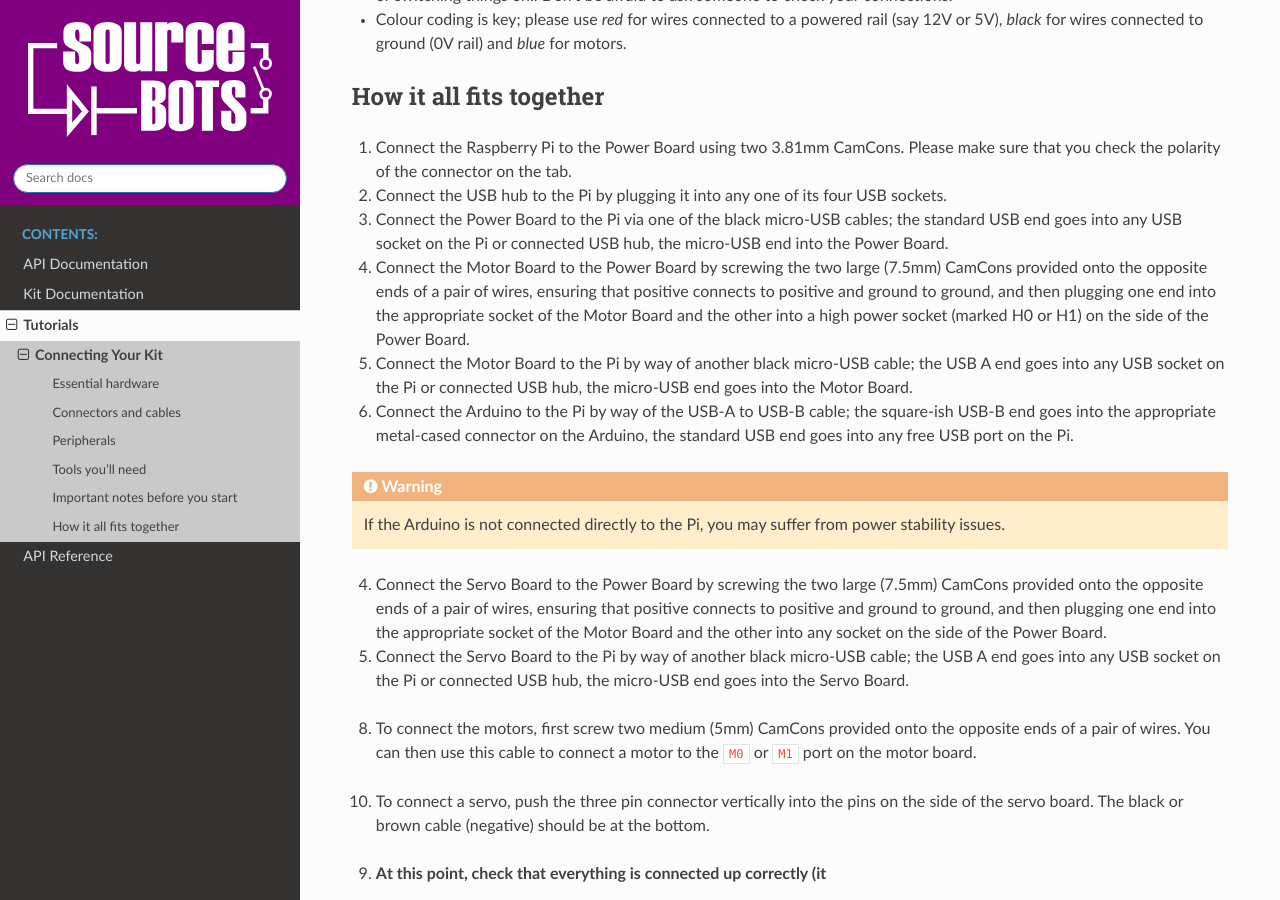
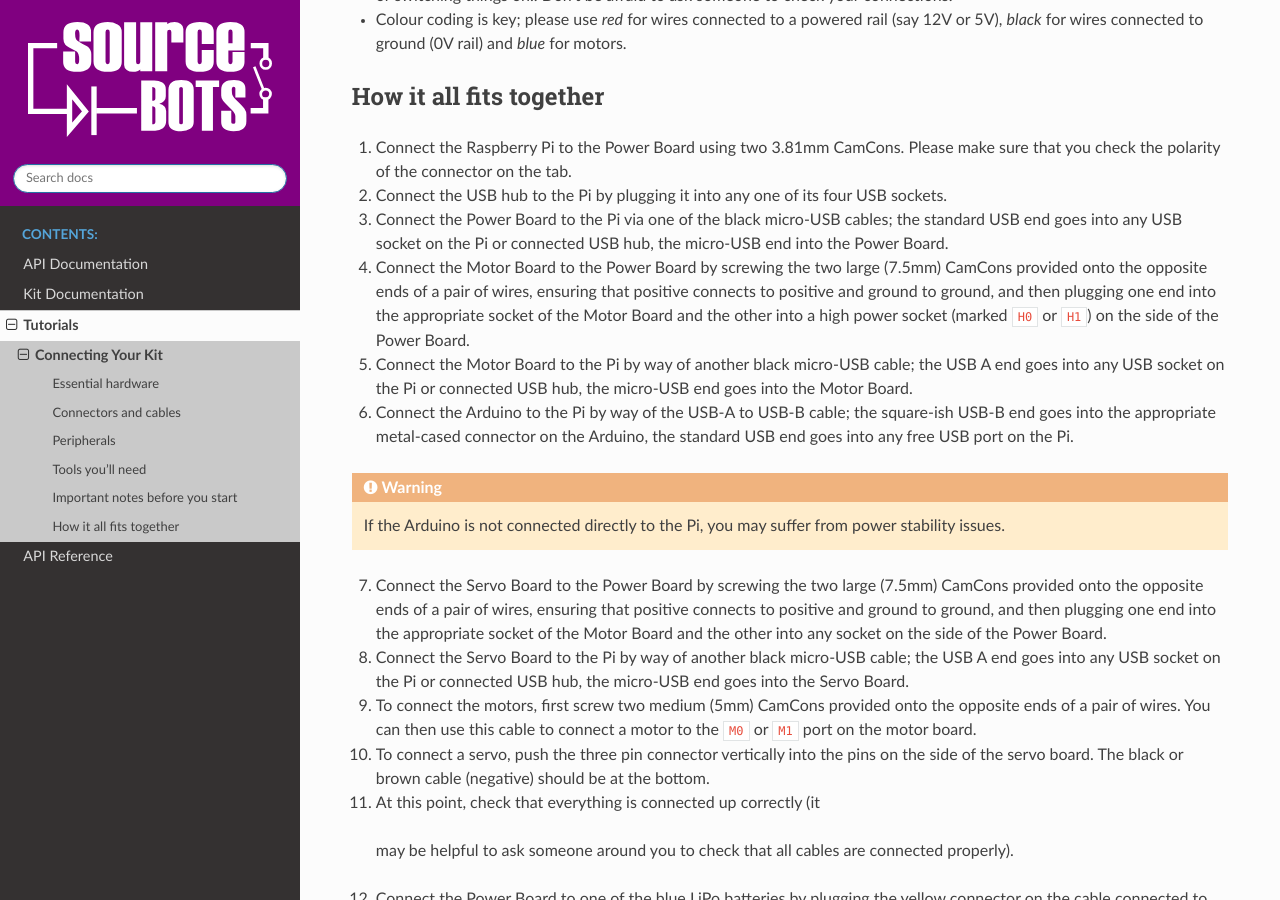
Before and after one commit to sourcebots/sbot, a Sphinx documentation site: the page built from docs/source/tutorials/connecting-your-kit.rst, in a window 1280 px wide and 900 px high, scrolled down 1450 px. Built offline with Sphinx 7.4.7 and the Read the Docs theme 2.0.0, drawn with Linux system fonts in a browser that asks for light colours; part of the change alters nothing that is shown.

```diff
--- a/docs/source/tutorials/connecting-your-kit.rst
+++ b/docs/source/tutorials/connecting-your-kit.rst
@@ -80,7 +80,7 @@ How it all fits together
     (7.5mm) CamCons provided onto the opposite ends of a pair of wires,
     ensuring that positive connects to positive and ground to ground,
     and then plugging one end into the appropriate socket of the Motor
-    Board and the other into a high power socket (marked H0 or H1)
+    Board and the other into a high power socket (marked ``H0`` or ``H1``)
     on the side of the  Power Board.
 5.  Connect the Motor Board to the Pi by way of another black
     micro-USB cable; the USB A end goes into any USB socket on
@@ -94,17 +94,17 @@ How it all fits together
 .. Warning:: If the Arduino is not connected directly to the Pi, you may
    suffer from power stability issues.
 
-4.  Connect the Servo Board to the Power Board by screwing the two large
+7.  Connect the Servo Board to the Power Board by screwing the two large
     (7.5mm) CamCons provided onto the opposite ends of a pair of wires,
     ensuring that positive connects to positive and ground to ground,
     and then plugging one end into the appropriate socket of the Motor
     Board and the other into any socket on the side of the  Power Board.
-5.  Connect the Servo Board to the Pi by way of another black
+8.  Connect the Servo Board to the Pi by way of another black
     micro-USB cable; the USB A end goes into any USB socket on
     the Pi or connected USB hub, the micro-USB end goes into the Servo
     Board.
 
-8.  To connect the motors, first screw two medium (5mm) CamCons provided
+9.  To connect the motors, first screw two medium (5mm) CamCons provided
     onto the opposite ends of a pair of wires. You can then use this cable
     to connect a motor to the ``M0`` or ``M1`` port on the motor board.
 
@@ -112,13 +112,13 @@ How it all fits together
     pins on the side of the servo board. The black or brown cable (negative)
     should be at the bottom.
 
-9. At this point, check that everything is connected up correctly (it
-    may be helpful to ask someone around you to check that all cables
-    are connected properly).
-10. Connect the Power Board to one of the blue LiPo batteries by
+11. At this point, check that everything is connected up correctly (it
+   may be helpful to ask someone around you to check that all cables
+   are connected properly).
+12. Connect the Power Board to one of the blue LiPo batteries by
     plugging the yellow connector on the cable connected to the Power
     Board into its counterpart on the battery.
-11. If there is not one plugged in already, a loop of wire should be
+13. If there is not one plugged in already, a loop of wire should be
     connected to the socket beneath the On|Off switch. Check that the
     Power Board works by pressing the On|Off switch and checking that
     the bright LED on the Raspberry Pi comes on green.
```
